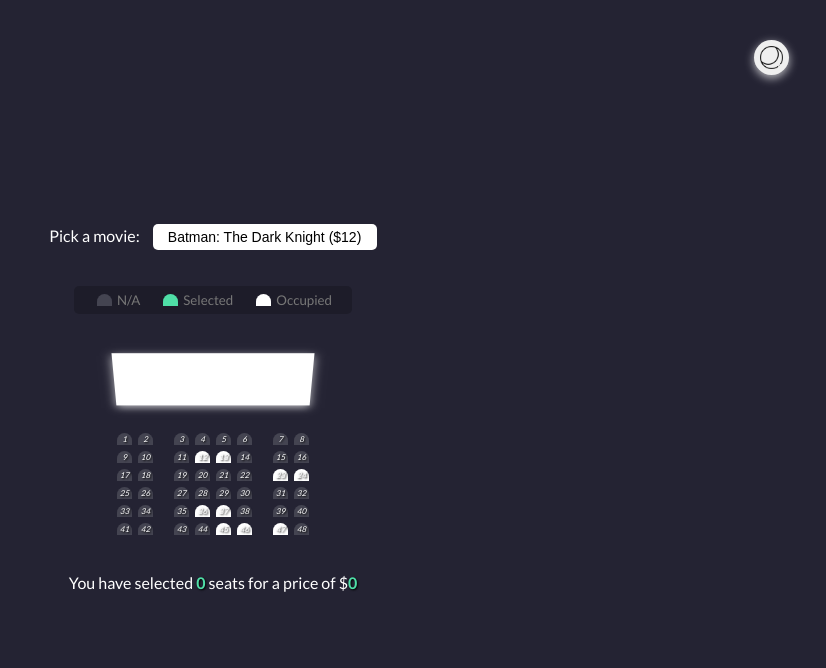
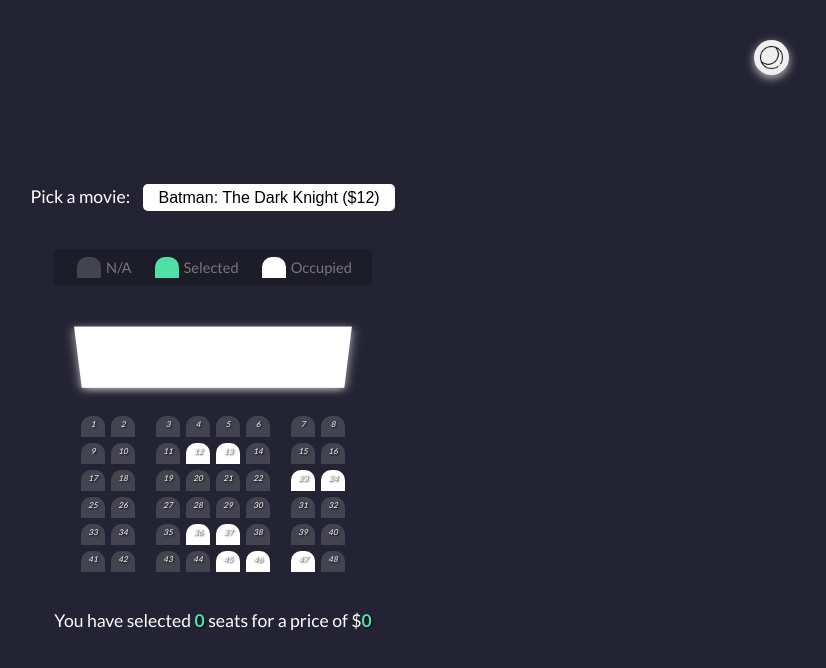
Before and after one commit to lenariem/movie_seat_booking, a plain HTML site: page index.html in a window 1280 px wide. Shown: the whole page, without its empty margins (427-1253 px from the left). Drawn offline with Linux system fonts and the light colour scheme.

Commit message:
changed size

```diff
--- a/style.css
+++ b/style.css
@@ -17,7 +17,10 @@ body {
     justify-content: center;
     height: 100vh;
     font-family: 'Lato', sans-serif;
+    font-size: 1.1rem;
     margin: 0;
+    padding: 1%;
+    position: relative;
 }
 
 button.mode {
@@ -42,9 +45,10 @@ button.mode:hover {
     height:100%;
     object-fit: contain;
     margin: 0;
-    padding: 0'
+    padding: 0;
 
 }
+
 .light-mode {
     background-color: rgba(255, 228, 228, 0.829);
     color: black;
@@ -58,8 +62,8 @@ button.mode:hover {
     background-color: #fff;
     border: 0;
     border-radius: 5px;
-    font-size: 14px;
-    margin-left: 10px;
+    font-size: 1rem;
+    margin-left: 10px ;
     padding: 5px 15px 5px 15px;
     cursor: pointer;
     -moz-appearance: none;
@@ -75,8 +79,8 @@ button.mode:hover {
 
 .seat {
     background-color: #444451;
-    height: 12px;
-    width: 15px;
+    height: 21px;
+    width: 24px;
     margin: 3px;
     border-top-left-radius: 10px;
     border-top-right-radius: 10px;
@@ -86,6 +90,7 @@ button.mode:hover {
     font-style: italic;
     color: white;
     text-shadow: 1px 1px 2px black;
+    transition: 0.2s all;
 
 }
 
@@ -107,7 +112,7 @@ button.mode:hover {
 
 .seat:not(.occupied):hover {
     cursor: pointer;
-    transform: scale(1.2);
+    transform: scale(1.3);
 }
 
 /* do not allow to scale seats in a legend */
@@ -143,7 +148,7 @@ button.mode:hover {
 
 .screen {
     background-color: #fff;
-    height: 70px;
+    height: 80px;
     width: 100%;
     margin: 15px 0;
     transform: rotateX(-45deg);
```
